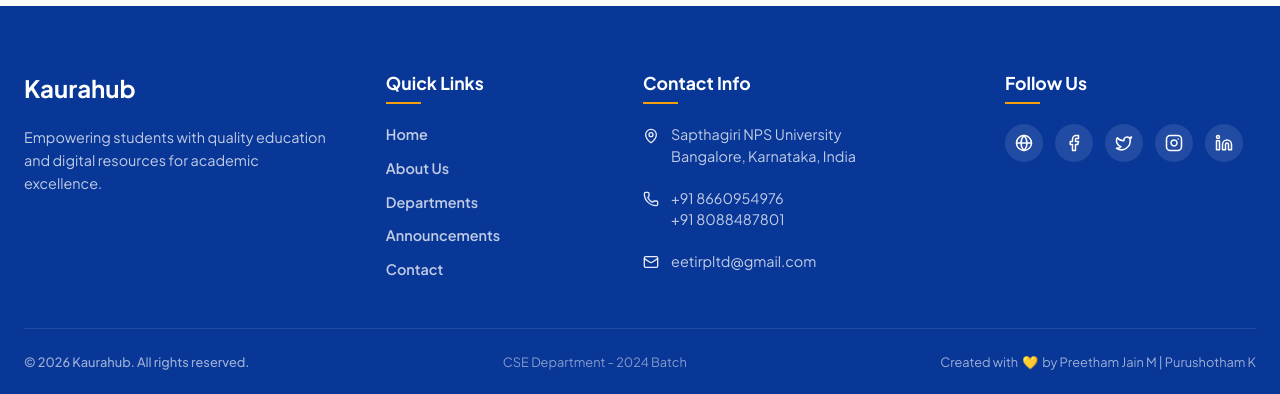
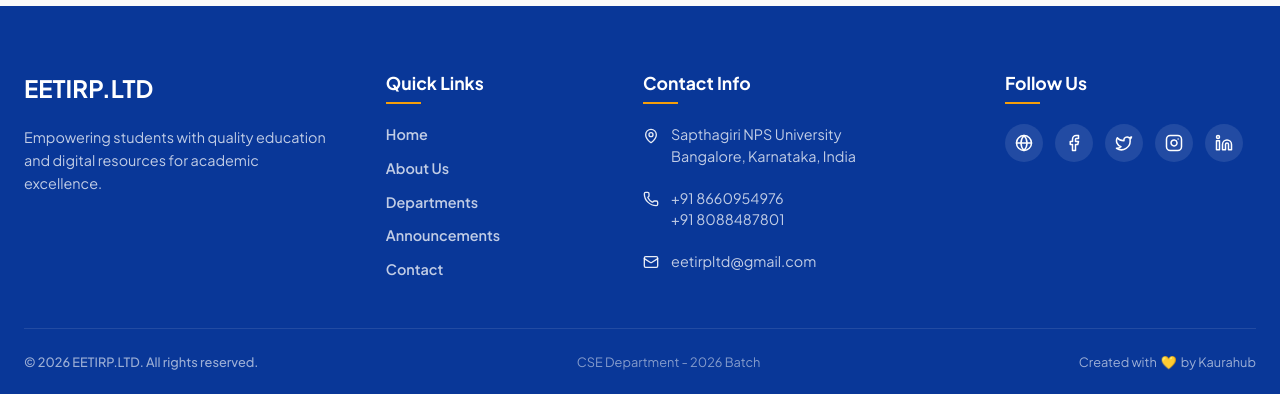
Before and after one commit to karthikdevanath10-hue/Semester-notes, a React (Vite) app: page / in a window 1280 px wide. Shown: the part 3871-4265 px from the top of the page. Built offline with nearby package versions, Linux system fonts and the light colour scheme; no server answers; the database is empty.

Commit message:
chore: update footer brand, copyright, batch, and creators credits

```diff
--- a/src/components/Footer.jsx
+++ b/src/components/Footer.jsx
@@ -8,7 +8,7 @@ const Footer = () => {
 
         {/* Brand Column */}
         <div className="footer-column brand-column">
-          <h2>Kaurahub</h2>
+          <h2>EETIRP.LTD</h2>
           <p>Empowering students with quality education and digital resources for academic excellence.</p>
         </div>
 
@@ -79,9 +79,9 @@ const Footer = () => {
 
       <div className="footer-bottom">
         <div className="footer-bottom-container">
-          <p className="copyright">© 2026 Kaurahub. All rights reserved.</p>
-          <p className="batch-info">CSE Department - 2024 Batch</p>
-          <p className="creators">Created with <span className="heart-icon">💛</span> by Preetham Jain M | Purushotham K</p>
+          <p className="copyright">© 2026 EETIRP.LTD. All rights reserved.</p>
+          <p className="batch-info">CSE Department - 2026 Batch</p>
+          <p className="creators">Created with <span className="heart-icon">💛</span> by Kaurahub</p>
         </div>
       </div>
     </footer>
```
Also changed, not shown: 1 other file (tests, documents, lock files or other folders).
